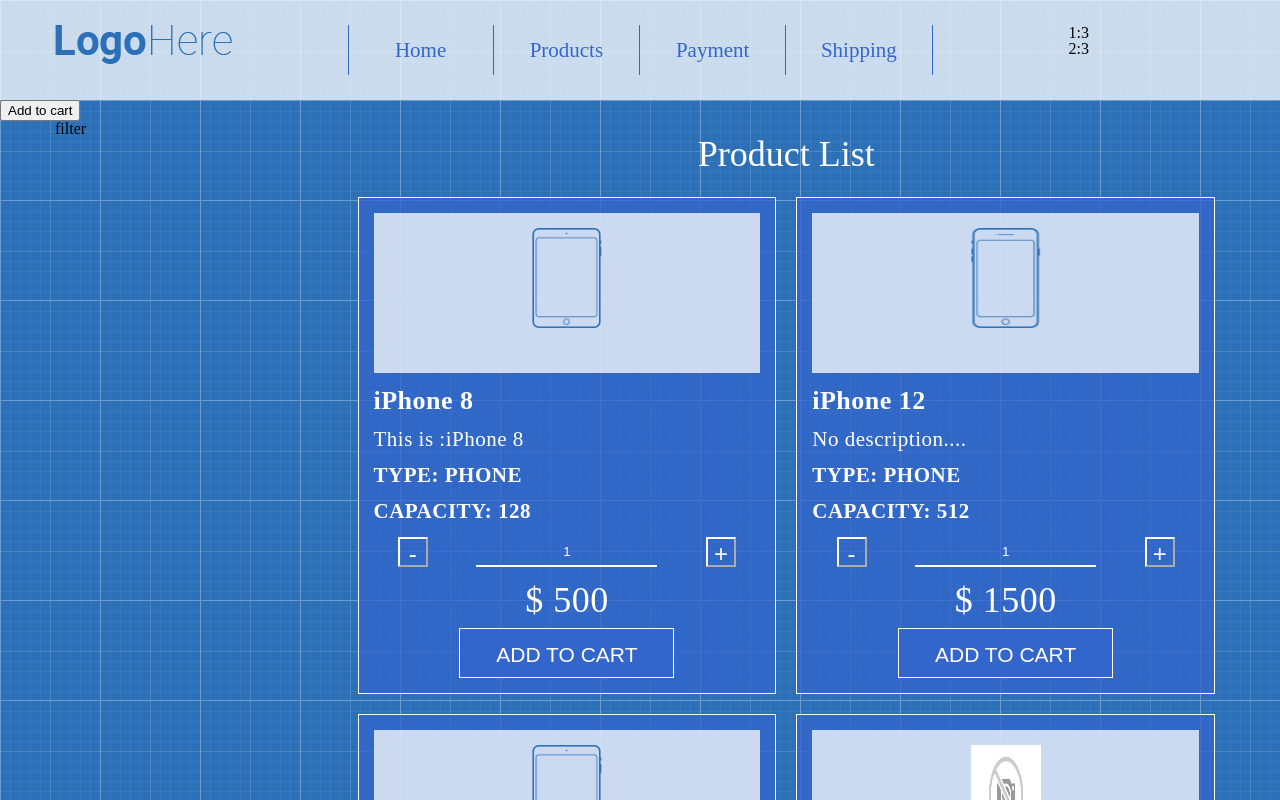
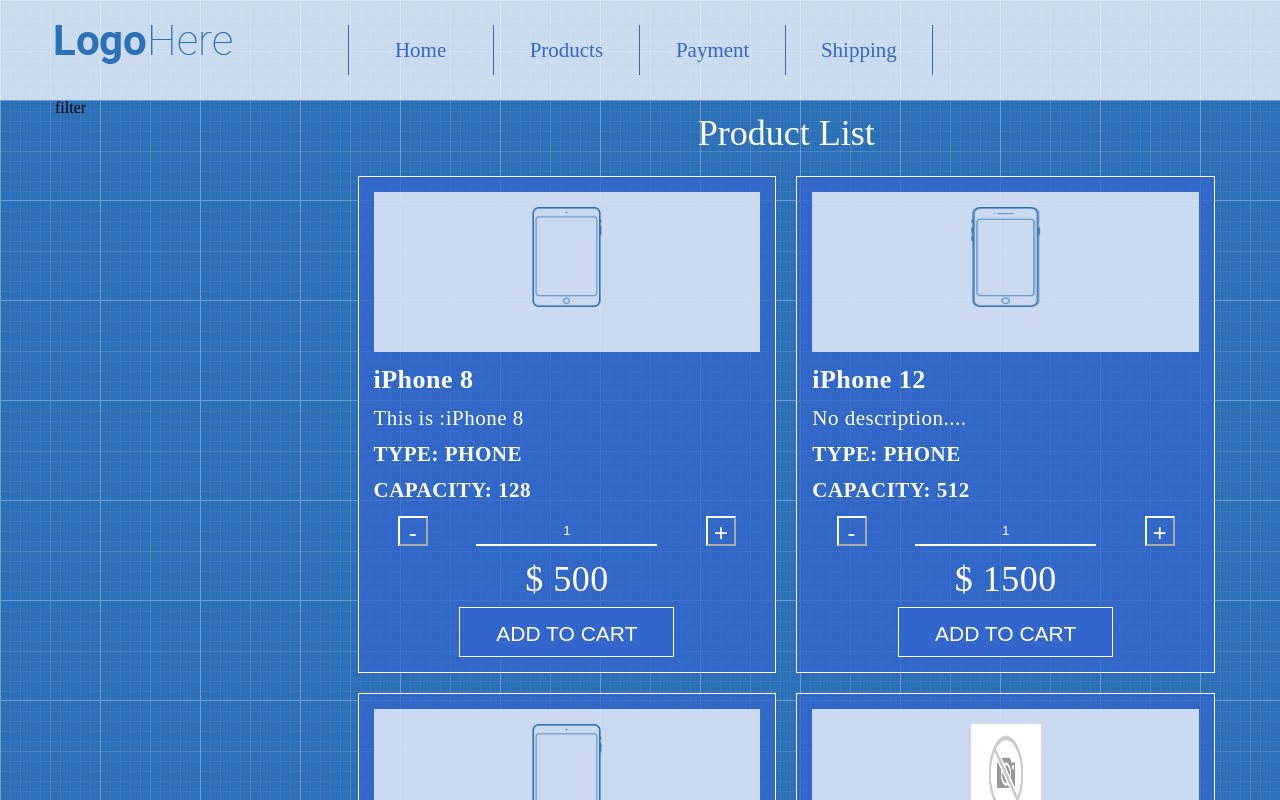
Before and after one commit to stasTrots/shopProjectInReact, a React (Create React App) app: page / in a window 1280 px wide. Shown: the top 800 px of the page. Built offline with nearby package versions, Linux system fonts and the light colour scheme.

Commit message:
obj.assign in addProd

```diff
--- a/src/App/App.js
+++ b/src/App/App.js
@@ -16,26 +16,25 @@
     state  = {
 
         productsInCart: {
-            1:3,
-            2:3
+
+
         }
     }
 
     addProductToCart = (id,count) => {
         this.setState((prevState) => ({
-            productsInCart:{
-                [id]:prevState.productsInCart[id] + count
-
-            }
+            productsInCart:Object.assign({},prevState.productsInCart,{
+                [id]:[count]
+            })
         }))
     }
     render() {
         return (
         <>
             <Header productsInCart={this.state.productsInCart}/>
-            <button onClick={() => this.addProductToCart(2,5)}>Add to cart</button>
+            {/* <button onClick={() => this.addProductToCart(2,5)}>Add to cart</button> */}
             <Main
-            //  addProductToCart={this.addProductToCart}
+            addProductToCart={this.addProductToCart}
            />
             <Footer />
 
--- a/src/App/Main/Products/ProductListItem.js
+++ b/src/App/Main/Products/ProductListItem.js
@@ -41,6 +41,7 @@
     render() {
 
         const {
+
             name,
             description,
             type,
@@ -69,7 +70,7 @@
                 </div>
                 <div className="product-price">$ {price}</div>
                 <button className="btn-add-to-cart"
-                onClick={() => addProductToCart(this.state.productCount,price)}>Add to cart</button>
+                onClick={() => addProductToCart(name,this.state.productCount)}>Add to cart</button>
             </div>
         )
     }
```
